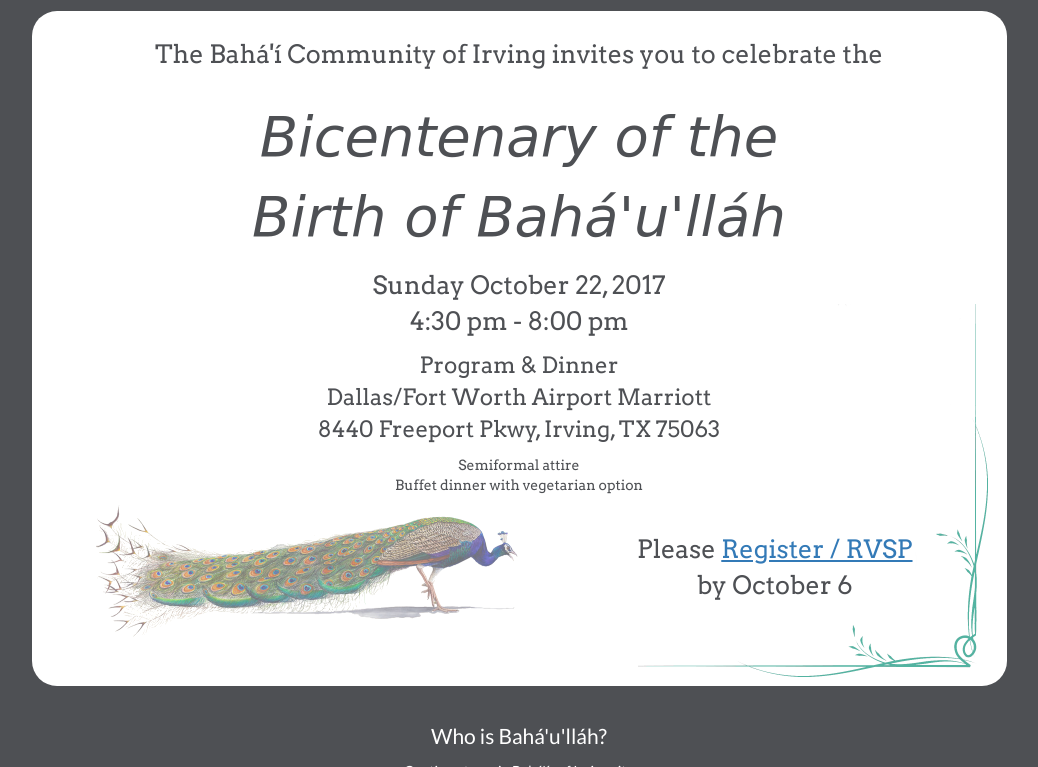
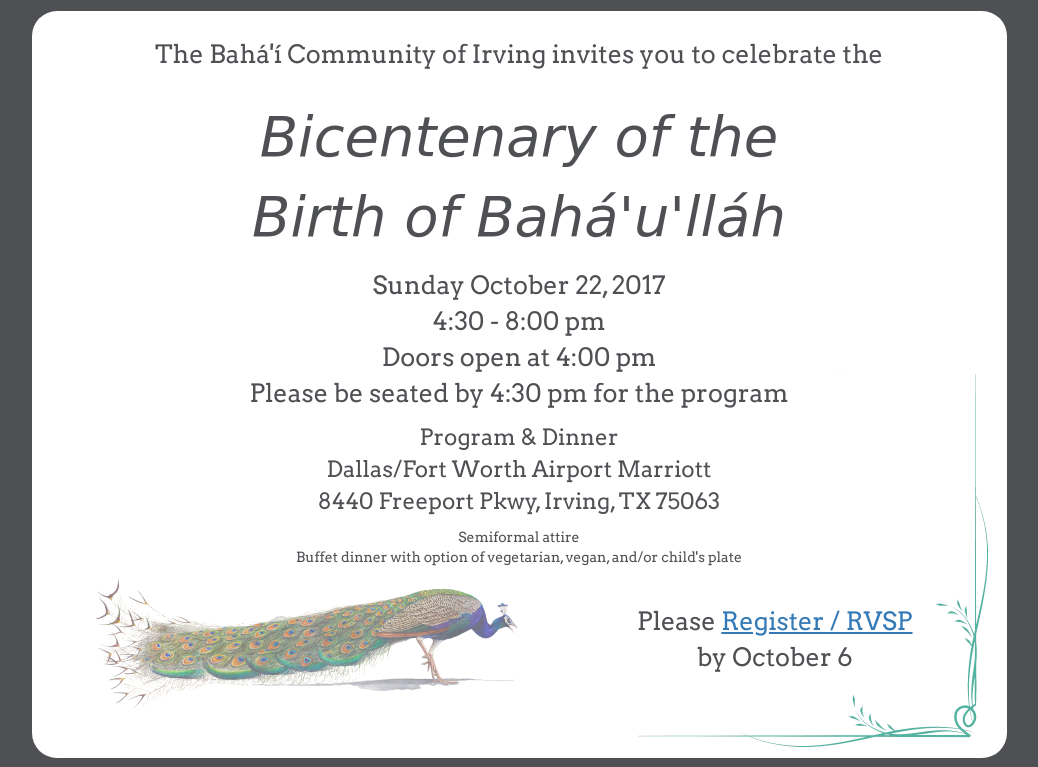
Before and after one commit to stephenfuqua/irvingbahai.org, a website: page src/rsvp/index.html in a window 1280 px wide. Shown: the part 463-1230 px from the top of the page, without its empty margins (121-1159 px from the left). Drawn offline with nearby package versions, Linux system fonts and the light colour scheme; files that its build step writes are made by us from their sources; a web font is replaced by a local one.

Commit message:
add open seating time to rsvp

```diff
--- a/src/rsvp/index.html
+++ b/src/rsvp/index.html
@@ -170,7 +170,9 @@
                 </p>
                 <p class="text-center date">
                     Sunday October 22, 2017
-                    <br> 4:30 pm - 8:00 pm
+                    <br>4:30 - 8:00 pm
+                    <br>Doors open at 4:00 pm
+                    <br>Please be seated by 4:30 pm for the program
                 </p>
                 <p class="text-center location">
                     Program &amp; Dinner
@@ -179,7 +181,7 @@
                 </p>
                 <p class="text-center detail">
                 Semiformal attire<br>
-                Buffet dinner with vegetarian option
+                Buffet dinner with option of vegetarian, vegan, and/or child's plate
                 </p>
                 <div class="col-sm-7 col-xs-12 ">
                     <img src="../images/peacock.png" alt="peacock" style="max-width: 100%; height: auto;">
```
